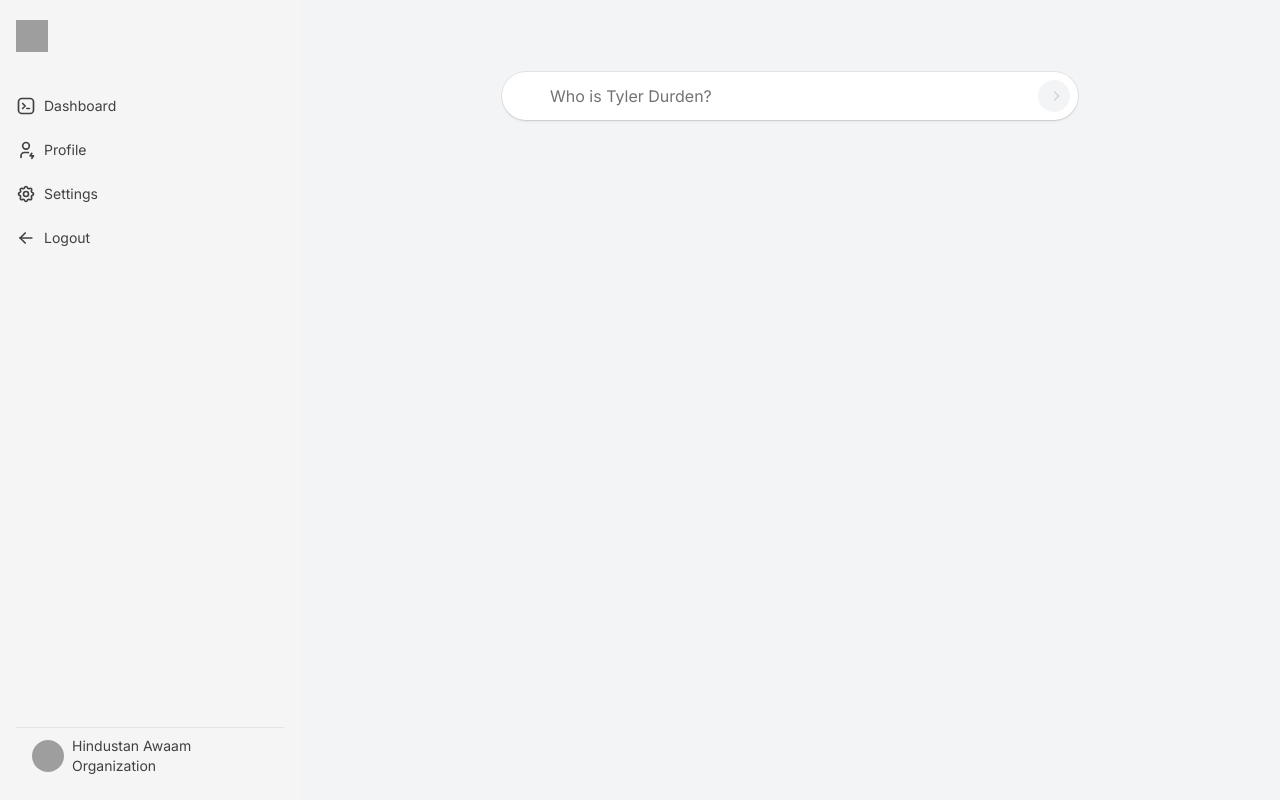
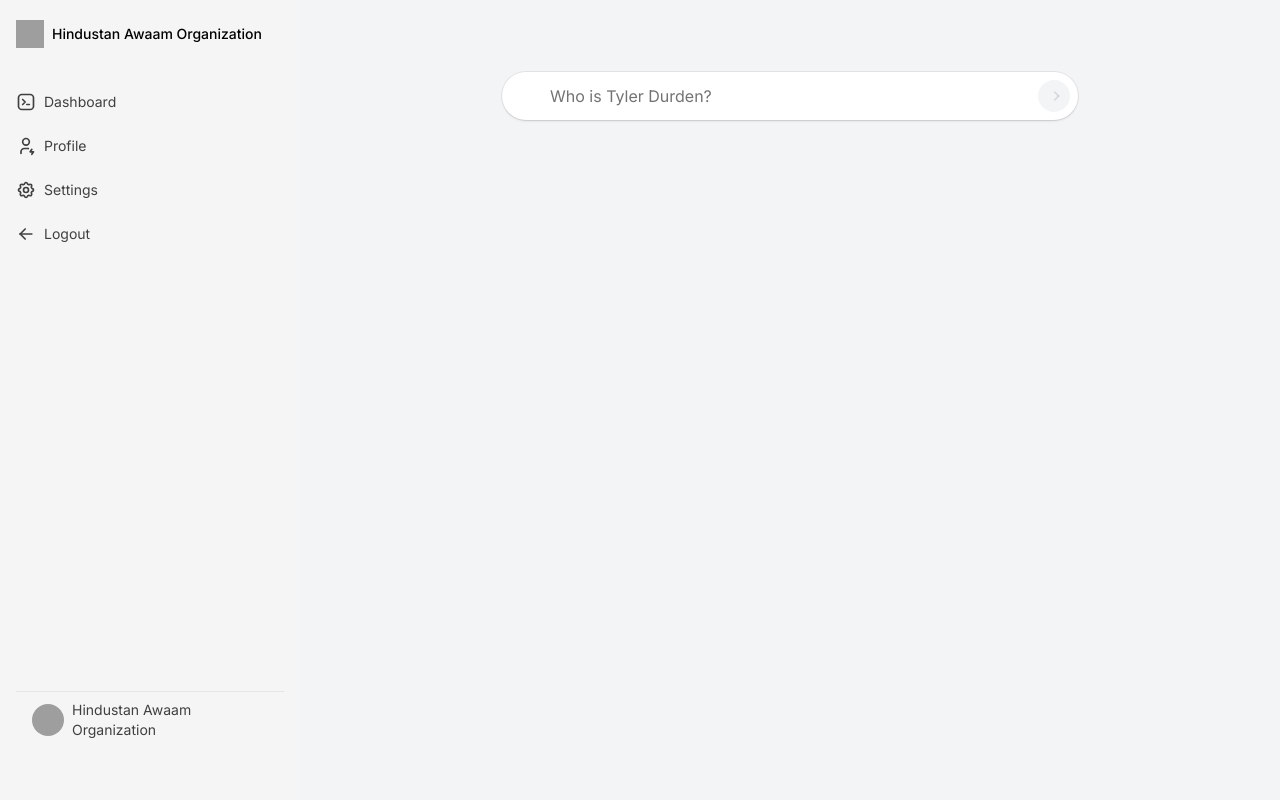
Before and after one commit to M-ustaf-a/Hindustan-Awaam-organization, a Next.js app: page /dashboard in a window 1280 px wide. Built offline with nearby package versions, Linux system fonts and the light colour scheme; grey boxes are pictures that could not be loaded.

Commit message:
Some changes

```diff
--- a/app/dashboard/page.tsx
+++ b/app/dashboard/page.tsx
@@ -2,12 +2,12 @@
 import { PlaceholdersAndVanishInputDemo } from '@/components/PlaceholdersAndVanishInputDemo';
 import { SidebarDemo } from '@/components/Sidebar';
 
-import React from 'react'
-
 const dashboard = () => {
   return (
-    <div>
-        <PlaceholdersAndVanishInputDemo/>
+    <div className=''>
+      <div>
+        <SidebarDemo/>
+      </div>
     </div>
   )
 }
--- a/app/layout.tsx
+++ b/app/layout.tsx
@@ -32,8 +32,8 @@ export default function RootLayout({
           disableTransitionOnChange
 
         >
-          <SidebarDemo>{children}</SidebarDemo>
-
+          {/* <SidebarDemo></SidebarDemo> */}
+          {children}
         </ThemeProvider>
       </body>
     </html>
--- a/components/PlaceholdersAndVanishInputDemo.tsx
+++ b/components/PlaceholdersAndVanishInputDemo.tsx
@@ -29,6 +29,7 @@ export function PlaceholdersAndVanishInputDemo() {
         onChange={handleChange}
         onSubmit={onSubmit}
       />
+      {/* <SidebarDemo/> */}
     </div>
   );
 }
--- a/components/Sidebar.tsx
+++ b/components/Sidebar.tsx
@@ -11,8 +11,9 @@ import Link from "next/link";
 import { motion } from "framer-motion";
 import Image from "next/image";
 import { cn } from "@/lib/utils";
+import { PlaceholdersAndVanishInputDemo } from "./PlaceholdersAndVanishInputDemo";
 
-export function SidebarDemo({ children }: { children: React.ReactNode }) {
+export function SidebarDemo() {
   const links = [
     {
       label: "Dashboard",
@@ -70,17 +71,18 @@ export function SidebarDemo({ children }: { children: React.ReactNode }) {
                             </div>
                         )}
                     </div>
-                    {/* {open && (
+                    {open && (
                         <div className="mt-4 px-4 text-sm text-neutral-500 dark:text-neutral-400">
-                            Hosted on Vercel<br />
-                            Made with Aceternity UI
+                            <br />
+
                         </div>
-                    )} */}
+                    )}
                 </SidebarBody>
             </Sidebar>
             <main className="flex-1 overflow-auto py-2 sm:py-4 md:py-8">
                 <div className="w-full px-2 sm:px-4 md:px-8">
-                    {children}
+                    {/* {children} */}
+                    <PlaceholdersAndVanishInputDemo/>
                 </div>
             </main>
         </div>
@@ -92,14 +94,14 @@ export const Logo = () => {
       href="#"
       className="font-normal flex space-x-2 items-center text-sm text-black py-1 relative z-20"
     >
+      <img src="/logo.jpg" alt="" className="h-7 w-7"/>
       {/* <div className="h-5 w-6 bg-black dark:bg-white rounded-br-lg rounded-tr-sm rounded-tl-lg rounded-bl-sm flex-shrink-0" /> */}
-      <img src="/logo.jpg" alt="" className="h-8 w-8"/>
       <motion.span
         initial={{ opacity: 0 }}
         animate={{ opacity: 1 }}
         className="font-medium text-black dark:text-white whitespace-pre"
       >
-
+       Hindustan Awaam Organization
       </motion.span>
     </Link>
   );
@@ -110,8 +112,8 @@ export const LogoIcon = () => {
       href="#"
       className="font-normal flex space-x-2 items-center text-sm text-black py-1 relative z-20"
     >
-        <img src="/logo.jpg" alt="" />
       {/* <div className="h-5 w-6 bg-black dark:bg-white rounded-br-lg rounded-tr-sm rounded-tl-lg rounded-bl-sm flex-shrink-0" /> */}
+      <img src="/logo.jpg" alt="" />
     </Link>
   );
 };
--- a/components/ui/sidebar.tsx
+++ b/components/ui/sidebar.tsx
@@ -5,26 +5,22 @@ import React, { useState, createContext, useContext } from "react";
 import { AnimatePresence, motion } from "framer-motion";
 import { IconMenu2, IconX } from "@tabler/icons-react";
 
-// Define the structure of a link item
 interface Links {
   label: string;
   href: string;
   icon: React.JSX.Element | React.ReactNode;
 }
 
-// Define the context type
 interface SidebarContextProps {
   open: boolean;
   setOpen: React.Dispatch<React.SetStateAction<boolean>>;
   animate: boolean;
 }
 
-// Create a context for the sidebar
 const SidebarContext = createContext<SidebarContextProps | undefined>(
   undefined
 );
 
-// Hook to use sidebar context
 export const useSidebar = () => {
   const context = useContext(SidebarContext);
   if (!context) {
@@ -33,7 +29,6 @@ export const useSidebar = () => {
   return context;
 };
 
-// Provider for the sidebar context
 export const SidebarProvider = ({
   children,
   open: openProp,
@@ -51,13 +46,12 @@ export const SidebarProvider = ({
   const setOpen = setOpenProp !== undefined ? setOpenProp : setOpenState;
 
   return (
-    <SidebarContext.Provider value={{ open, setOpen, animate }}>
+    <SidebarContext.Provider value={{ open, setOpen, animate: animate }}>
       {children}
     </SidebarContext.Provider>
   );
 };
 
-// Sidebar component that provides context to children
 export const Sidebar = ({
   children,
   open,
@@ -76,7 +70,6 @@ export const Sidebar = ({
   );
 };
 
-// Sidebar body component for desktop and mobile views
 export const SidebarBody = (props: React.ComponentProps<typeof motion.div>) => {
   return (
     <>
@@ -86,7 +79,6 @@ export const SidebarBody = (props: React.ComponentProps<typeof motion.div>) => {
   );
 };
 
-// Desktop version of the sidebar
 export const DesktopSidebar = ({
   className,
   children,
@@ -94,9 +86,10 @@ export const DesktopSidebar = ({
 }: React.ComponentProps<typeof motion.div>) => {
   const { open, setOpen, animate } = useSidebar();
   return (
+    <>
       <motion.div
         className={cn(
-        "h-full px-4 py-4 hidden  md:flex md:flex-col bg-neutral-100 dark:bg-neutral-800 w-[400px] flex-shrink-0",
+          "h-full px-4 py-4 hidden  md:flex md:flex-col bg-neutral-100 dark:bg-neutral-800 w-[300px] flex-shrink-0",
           className
         )}
         animate={{
@@ -108,10 +101,10 @@ export const DesktopSidebar = ({
       >
         {children}
       </motion.div>
+    </>
   );
 };
 
-// Mobile version of the sidebar
 export const MobileSidebar = ({
   className,
   children,
@@ -119,6 +112,7 @@ export const MobileSidebar = ({
 }: React.ComponentProps<"div">) => {
   const { open, setOpen } = useSidebar();
   return (
+    <>
       <div
         className={cn(
           "h-10 px-4 py-4 flex flex-row md:hidden  items-center justify-between bg-neutral-100 dark:bg-neutral-800 w-full"
@@ -157,10 +151,10 @@ export const MobileSidebar = ({
           )}
         </AnimatePresence>
       </div>
+    </>
   );
 };
 
-// Sidebar link component
 export const SidebarLink = ({
   link,
   className,
```
Lines whose indentation alone changed are shown as unchanged.
